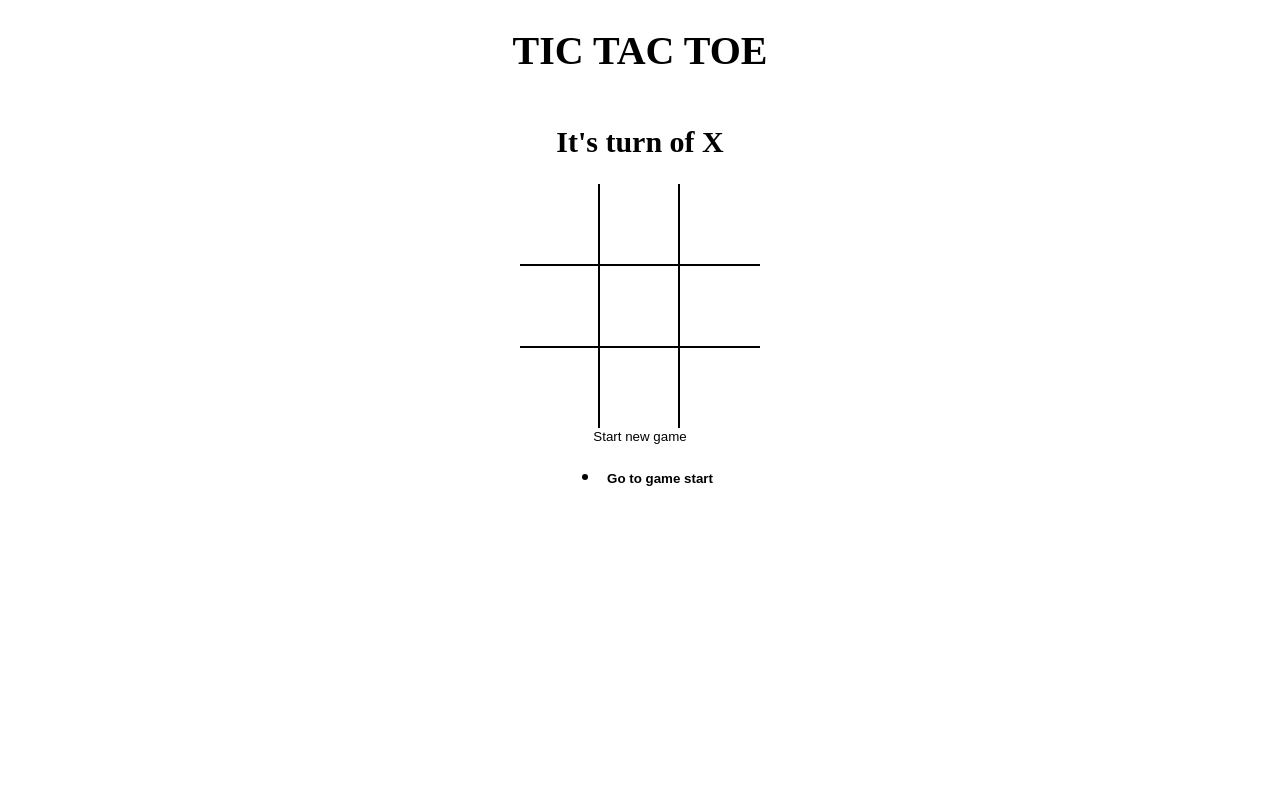
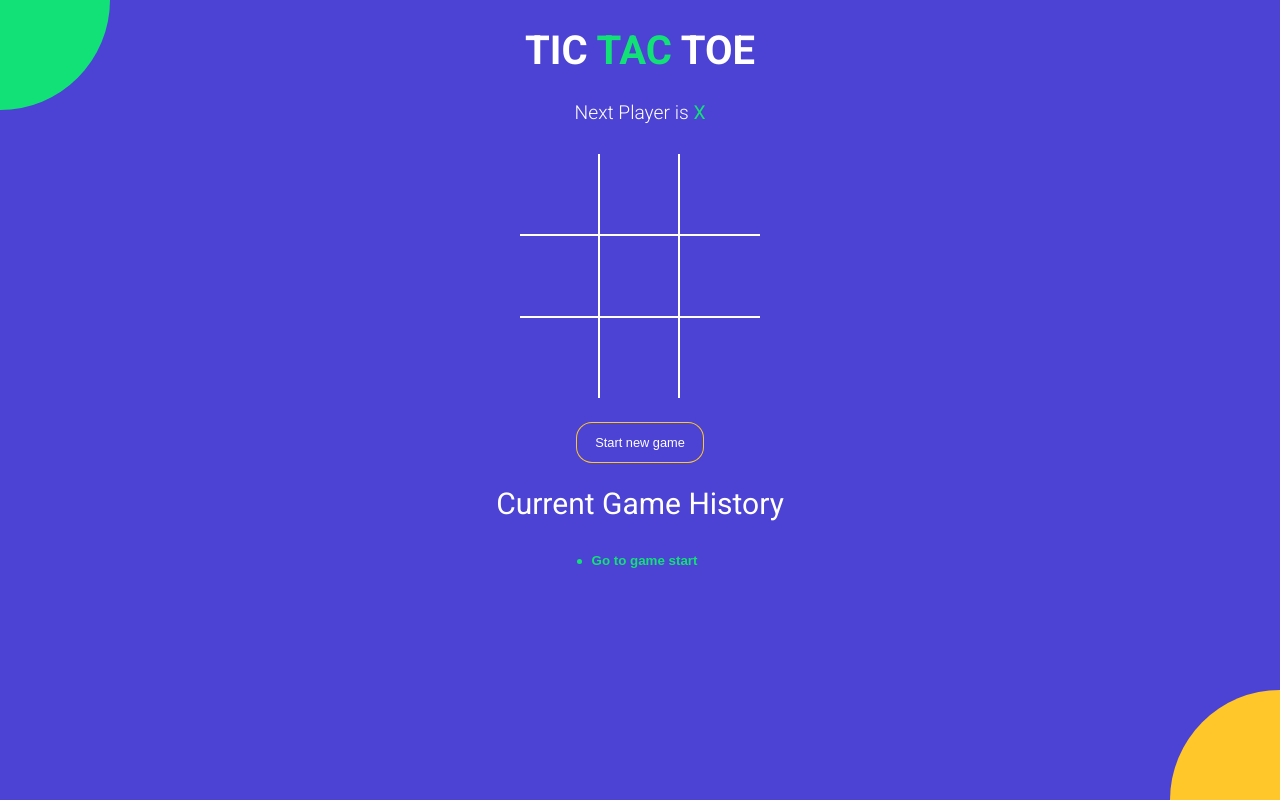
Before and after one commit to pa-kh039/tictactoe, a React (Vite) app: page / in a window 1280 px wide. Built offline with nearby package versions, Linux system fonts and the light colour scheme.

Commit message:
added lots of styling

```diff
--- a/index.html
+++ b/index.html
@@ -1,10 +1,18 @@
 <!DOCTYPE html>
 <html>
   <head>
-    <title>React Vite Micro App</title>
+    <meta charset="UTF-8" />
+    <meta name="viewport" content="width=device-width, initial-scale=1.0" />
+    <meta http-equiv="X-UA-Compatible" content="ie=edge" />
+    <link
+      href="https://fonts.googleapis.com/css?family=Roboto:300,400,700&display=swap"
+      rel="stylesheet"
+    />
+    <title>TIC TAC TOE</title>
   </head>
   <body>
-    <div id="root"></div> <!-- this is the mounting point, this where the react app is mounted -->
+    <div id="root"></div>
+    <!-- this is the mounting point, this where the react app is mounted -->
     <script type="module" src="./src/index.jsx"></script>
   </body>
 </html>
--- a/src/App.jsx
+++ b/src/App.jsx
@@ -51,13 +51,15 @@
 
   return (
     <div className="app">
-      <h1>TIC TAC TOE</h1>
+      <h1>TIC <span className='text-green'>TAC </span>TOE</h1>
       {/* <h2>{message}</h2>  */}
       {/* for declaring winner */}
       <StatusMessage winner={winner} current={current}/>
       <Board handleSquareClick={handleSquareClick} board={current.board} winningSquares={winningSquares} />
-      <button type="button" onClick={onNewGame}>Start new game</button>
+      <button type="button" onClick={onNewGame} className={`btn-reset ${winner?'active':''}`}>Start new game</button>
+      <h2 style={{fontWeight:'normal'}}>Current Game History</h2>
       <History history={history} moveTo={moveTo} currentMove={currentMove} />
+      <div className='bg-balls'></div>
     </div>
   );
 };
--- a/src/components/History.jsx
+++ b/src/components/History.jsx
@@ -2,17 +2,20 @@
 
 const History = ({ history, moveTo, currentMove }) => {
   return (
-    <ul>
+    <div className='history-wrapper'>
+    <ul className="history">
       {history.map((_, move) => {
         return (
           <li key={move}>
             <button
-            style = {{fontWeight:move===currentMove?'bold':'normal'}}
+            className={`btn-move ${move===currentMove?'active':''}`}
+            // style = {{fontWeight:move===currentMove?'bold':'normal'}}
              type="button" onClick={()=>{moveTo(move);}}>{move===0?"Go to game start":`Go to move #${move}`}</button>
           </li>
         );
       })}
     </ul>
+    </div>
   );
 };
 
--- a/src/components/Square.jsx
+++ b/src/components/Square.jsx
@@ -4,7 +4,10 @@
 
 const Square = ({ value, onClickF , isWinningSquare}) => {
   // console.log(props);
-  return <button type="button" className='square' onClick={onClickF} style={{fontWeight: isWinningSquare?'bold':'normal'}}>
+  return <button type="button"  onClick={onClickF}
+  className={`square ${isWinningSquare?'winning':''}${value==='X'?'text-green':'text-orange'}`}
+  //style={{fontWeight: isWinningSquare?'bold':'normal'}}
+  >
     {value}
     </button>;
 };
--- a/src/components/StatusMessage.jsx
+++ b/src/components/StatusMessage.jsx
@@ -1,17 +1,37 @@
 import React from 'react';
 
-const StatusMessage = ({winner,current}) => {
-
-    // const message = winner
-    // ? `The winner is ${winner}`
-    // : `It's turn of ${current.isXNext ? 'X' : 'O'}`;
- const noMovesLeft=current.board.every((val)=> (val!==null));
-//  if the callback fnction returns true for every element of the array then .every method returns true
-  return (<h2>{winner && `The winner is ${winner}`}{/*this will be rendered if it retrns true*/}
-  {/* example of conditional rendering */}
-  {!winner && !noMovesLeft && `It's turn of ${current.isXNext ? "X" : "O"}`}{/*this will be rendered if it retrns true*/}
-  {noMovesLeft && "It's a Draw "}{/*this will be rendered if it retrns true*/}
-  </h2>);
+const StatusMessage = ({ winner, current }) => {
+  // const message = winner
+  // ? `The winner is ${winner}`
+  // : `It's turn of ${current.isXNext ? 'X' : 'O'}`;
+  const noMovesLeft = current.board.every(val => val !== null);
+  //  if the callback fnction returns true for every element of the array then .every method returns true
+  return (
+    <div className='status-message'>
+      {/* {winner && `The winner is ${winner}`} */}
+      {winner && (
+      <>
+      Winner is {' '}
+      <span className={winner==='X'?'text-green':'text-orange'}>{winner}</span>
+      </>
+      )}
+      {/*this will be rendered if it retrns true*/}
+      {/* example of conditional rendering */}
+      {!winner && !noMovesLeft &&
+      <>
+      Next Player is <span className={current.isXNext?'text-green':'text-orange'}>{current.isXNext?'X':'O'}</span>
+      </>
+       }
+      {/* {!winner && !noMovesLeft && `It's turn of ${current.isXNext ? 'X' : 'O'}`} */}
+      {/*this will be rendered if it retrns true*/}
+      {noMovesLeft &&
+      <>
+      It's a Draw between <span className="text-green">X</span> and <span className="text-orange">O</span>
+      </>
+      }
+      {/*this will be rendered if it retrns true*/}
+    </div>
+  );
 };
 
 export default StatusMessage;
--- a/src/styles/root.scss
+++ b/src/styles/root.scss
@@ -1,4 +1,11 @@
+$green: #12e177;
+$orange: #ffc72a;
+$blue: #4c43d4;
+
 body {
+  font-family: 'Roboto', sans-serif;
+  background-color: $blue;
+  color: #fff;
   padding: 0;
   margin: 0;
 }
@@ -8,7 +15,6 @@
   border: none;
   outline: none;
   &:hover {
-         // the & refers to parent -- for eg the above statement is like button:hover
     cursor: pointer;
   }
 }
@@ -20,21 +26,83 @@
   align-items: center;
 }
 
-// in sass, instaed of writing .board .board-row , we can nest them as follows
+.text-green {
+  color: $green;
+}
+
+.text-orange {
+  color: $orange;
+}
+
+.history-wrapper {
+  width: 300px;
+  text-align: center;
+  margin-bottom: 20px;
+  .history {
+    display: inline-block;
+    padding: 0;
+    margin: 0;
+    li {
+      list-style: none;
+      text-align: left;
+      &:before {
+        content: '';
+        border-radius: 50%;
+        display: inline-block;
+        height: 5px;
+        width: 5px;
+        background-color: $green;
+        margin-right: 4px;
+        margin-bottom: 1px;
+      }
+
+      .btn-move {
+    	  color: #fff;
+        &.active {
+          font-weight: bold;
+          color: $green;
+        }
+      }
+    }
+  }
+}
+
+.status-message {
+	margin-bottom: 30px;
+	font-size: 1.2rem;
+	font-weight: lighter;
+	span {
+	  font-weight: normal;
+	}
+}
+
+.btn-reset {
+  font-size: 0.8rem;
+  color: #fff;
+  border-radius: 15px;
+  padding: 12px 18px;
+  margin-top: 25px;
+  transition: all 0.2s;
+  background-color: $blue;
+  box-shadow: 0px 0px 0px 1px $orange;
+  &.active {
+    background-color: $orange;
+    box-shadow: none;
+  }
+}
 
 .board {
   .board-row {
     display: flex;
     flex-direction: row;
-      border-bottom: 2px solid #000;
+    border-bottom: 2px solid #fff;
     &:last-child {
-
       border-bottom: none;
     }
     .square {
       width: 80px;
       height: 80px;
-        border-right: 2px solid #000;
+      border-right: 2px solid #fff;
       font-size: 2.5rem;
       padding: 0;
       overflow: hidden;
@@ -42,6 +110,63 @@
       &:last-child {
         border-right: none;
       }
+      &.winning {
+			  animation: scaleText 1.4s infinite;
+			  @keyframes scaleText {
+			    0% {
+			      transform: 2.5rem;
+			    }
+			    50% {
+			      font-size: 3.5rem;
+			    }
+			    100% {
+			      font-size: 2.5rem;
 			    }
 			  }
 			}
+    }
+  }
+}
+
+.bg-balls {
+  position: fixed;
+  top: 0;
+  left: 0;
+  right: 0;
+  bottom: 0;
+  min-width: 100%;
+  z-index: -1;
+
+  &:before,
+  &:after {
+    content: '';
+    position: absolute;
+    width: 150px;
+    height: 150px;
+    border-radius: 50%;
+  }
+
+  &:before {
+    background-color: $orange;
+    right: -75px;
+    bottom: -75px;
+    @media screen and (min-width: 476px) {
+      width: 220px;
+      height: 220px;
+      right: -110px;
+      bottom: -110px;
+    }
+  }
+
+  &:after {
+    background-color: $green;
+    top: -75px;
+    left: -75px;
+    @media screen and (min-width: 476px) {
+      width: 220px;
+      height: 220px;
+      top: -110px;
+      left: -110px;
+    }
+  }
+}
```
Lines whose indentation alone changed are shown as unchanged.
